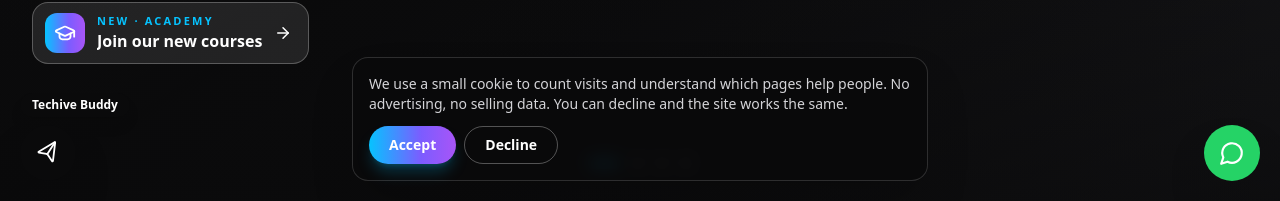
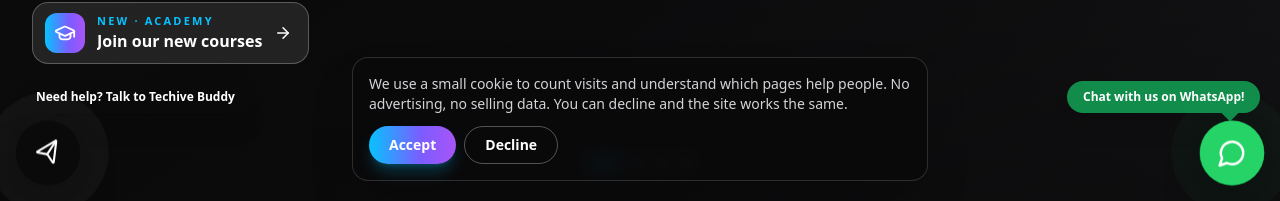
Before and after one commit to Eliazar-dev/Techive_web, a React (Vite) app: page / in a window 1280 px wide. Shown: the part 599-800 px from the top of the page. Built offline with nearby package versions, Linux system fonts and the light colour scheme; no server answers.

Commit message:
feat: glowing heartbeat floaters with pop messages

```diff
--- a/src/components/Floaters.jsx
+++ b/src/components/Floaters.jsx
@@ -5,6 +5,30 @@ import { MessageCircle, Mail, Phone, X, Send, ArrowRight } from 'lucide-react'
 const WHATSAPP = 'https://wa.me/254740492907?text=' + encodeURIComponent('Hi Techive! I would like to talk about a project.')
 const EMAIL = 'techiveitsolutions.com@gmail.com'
 const PHONE = '+254740492907'
+
+// Little speech bubble that pops above a floater.
+function Pop({ text, tail = 'right', bg = 'bg-ink' }) {
+  return (
+    <div className={`pointer-events-none absolute bottom-full mb-3 animate-pop ${tail === 'right' ? 'right-0' : 'left-0'}`}>
+      <div className={`relative whitespace-nowrap rounded-2xl ${bg} px-4 py-2 text-xs font-bold text-white shadow-xl`}>
+        {text}
+        <span className={`absolute -bottom-1.5 h-3 w-3 rotate-45 ${bg} ${tail === 'right' ? 'right-6' : 'left-6'}`} />
+      </div>
+    </div>
+  )
+}
+
+// Round glowing button with ping ring + heartbeat.
+function GlowButton({ href, label, ring, children, onClick }) {
+  const cls = 'relative flex h-14 w-14 animate-heartbeat items-center justify-center rounded-full text-white shadow-2xl transition hover:scale-110'
+  const ringCls = `absolute inset-0 animate-ping rounded-full ${ring}`
+  const inner = <><span className={ringCls} aria-hidden /><span className="relative z-10">{children}</span></>
+  return href ? (
+    <a href={href} target="_blank" rel="noopener noreferrer" aria-label={label} className={`${cls} ${ring.replace('/40', '')}`}>{inner}</a>
+  ) : (
+    <button onClick={onClick} aria-label={label} className={`${cls} bg-ink`}>{inner}</button>
+  )
+}
 
 // WhatsApp bubble bottom-right, Techive Buddy (Tidio) bubble bottom-left.
 export default function Floaters() {
@@ -38,21 +62,16 @@ export default function Floaters() {
   return (
     <>
       {/* WhatsApp — bottom right */}
-      <a
-        href={WHATSAPP}
-        target="_blank"
-        rel="noopener noreferrer"
-        aria-label="Chat on WhatsApp"
-        className="fixed bottom-5 right-5 z-40 flex h-14 w-14 items-center justify-center rounded-full bg-[#25D366] text-white shadow-2xl transition hover:scale-105 hover:shadow-[#25D366]/40"
-      >
-        <MessageCircle size={26} />
-      </a>
+      <div className="fixed bottom-5 right-5 z-40">
+        <Pop text="Chat with us on WhatsApp!" tail="right" bg="bg-[#128C4B]" />
+        <GlowButton href={WHATSAPP} label="Chat on WhatsApp" ring="bg-[#25D366]/40">
+          <span className="flex h-14 w-14 items-center justify-center rounded-full bg-[#25D366] shadow-lg"><MessageCircle size={26} /></span>
+        </GlowButton>
+      </div>
 
       {/* Techive Buddy — bottom left */}
       <div className="fixed bottom-5 left-5 z-40 flex flex-col items-start">
-        {!open && (
-          <span className="mb-2 rounded-full bg-ink px-3 py-1 text-xs font-semibold text-white shadow-lg">Techive Buddy</span>
-        )}
+        {!open && <Pop text="Need help? Talk to Techive Buddy" tail="left" />}
         {open && (
           <div className="mb-3 w-72 animate-pop overflow-hidden rounded-2xl border border-zinc-200 bg-white shadow-2xl">
             <div className="bg-ink px-4 py-3 text-white">
@@ -78,13 +97,9 @@ export default function Floaters() {
             </div>
           </div>
         )}
-        <button
-          onClick={buddy}
-          aria-label="Chat with Techive Buddy"
-          className="flex h-14 w-14 items-center justify-center rounded-full bg-ink text-white shadow-2xl transition hover:scale-105"
-        >
-          {open ? <X size={24} /> : <Send size={22} className="-rotate-12" />}
-        </button>
+        <GlowButton onClick={buddy} label="Chat with Techive Buddy" ring="bg-white/40">
+          <span className="flex h-14 w-14 items-center justify-center rounded-full bg-ink shadow-lg">{open ? <X size={24} /> : <Send size={22} className="-rotate-12" />}</span>
+        </GlowButton>
       </div>
     </>
   )
--- a/src/index.css
+++ b/src/index.css
@@ -35,4 +35,4 @@
 /* scroll reveal */
 .reveal { opacity: 0; transform: translateY(18px); transition: opacity .6s ease, transform .6s ease; }
 .reveal.in { opacity: 1; transform: none; }
-@media (prefers-reduced-motion: reduce) { .reveal { opacity: 1; transform: none; transition: none; } .animate-float, .animate-shine { animation: none; } }
+@media (prefers-reduced-motion: reduce) { .reveal { opacity: 1; transform: none; transition: none; } .animate-float, .animate-shine, .animate-heartbeat, .animate-bob { animation: none; } }
--- a/tailwind.config.js
+++ b/tailwind.config.js
@@ -15,6 +15,8 @@ export default {
         float: { '0%,100%': { transform: 'translate(0,0) scale(1)' }, '50%': { transform: 'translate(30px,-24px) scale(1.08)' } },
         shine: { '0%': { transform: 'translateX(-120%) skewX(-20deg)' }, '100%': { transform: 'translateX(320%) skewX(-20deg)' } },
         pop: { '0%': { opacity: 0, transform: 'scale(.92) translateY(8px)' }, '100%': { opacity: 1, transform: 'none' } },
+        heartbeat: { '0%,100%': { transform: 'scale(1)' }, '20%': { transform: 'scale(1.15)' }, '40%': { transform: 'scale(1)' }, '60%': { transform: 'scale(1.15)' }, '80%': { transform: 'scale(1.05)' } },
+        bob: { '0%,100%': { transform: 'translateY(0)' }, '50%': { transform: 'translateY(-6px)' } },
       },
       animation: {
         'fade-up': 'fadeUp .7s ease both',
@@ -22,6 +24,8 @@ export default {
         float: 'float 14s ease-in-out infinite',
         shine: 'shine 2.6s ease-in-out infinite',
         pop: 'pop .35s ease both',
+        heartbeat: 'heartbeat 1.8s ease-in-out infinite',
+        bob: 'bob 2.6s ease-in-out infinite',
       },
     },
   },
```
